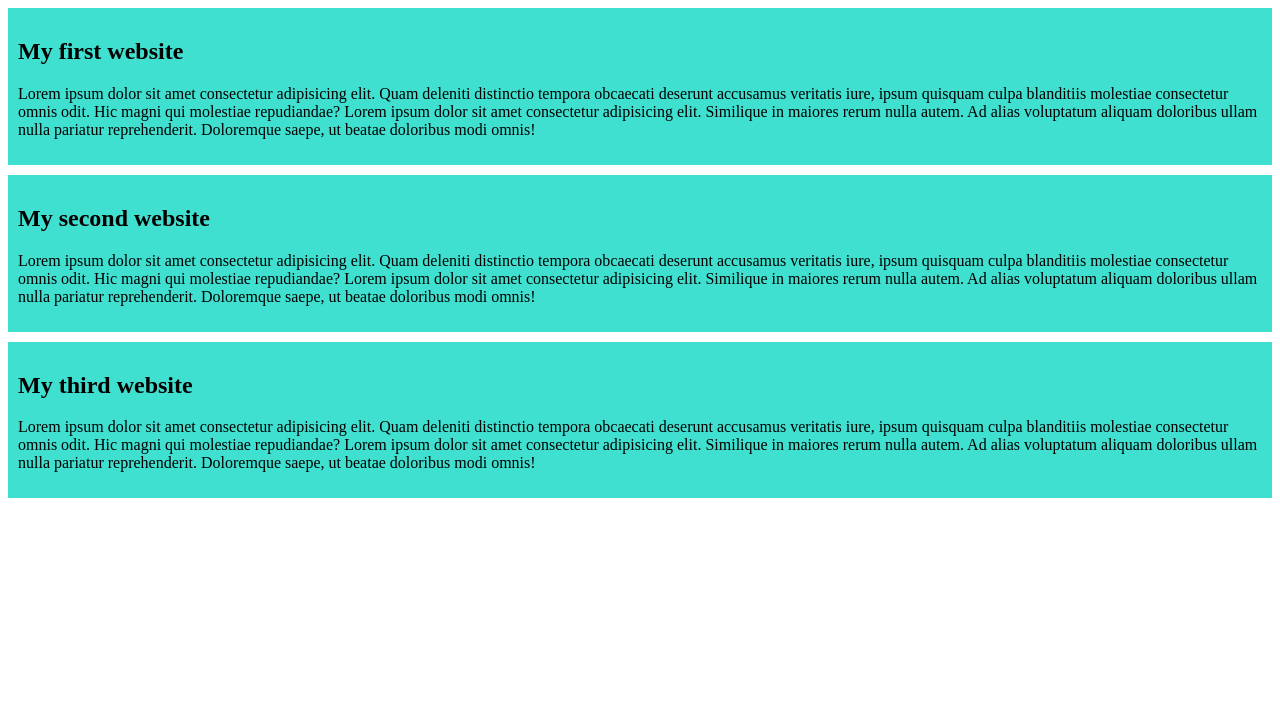
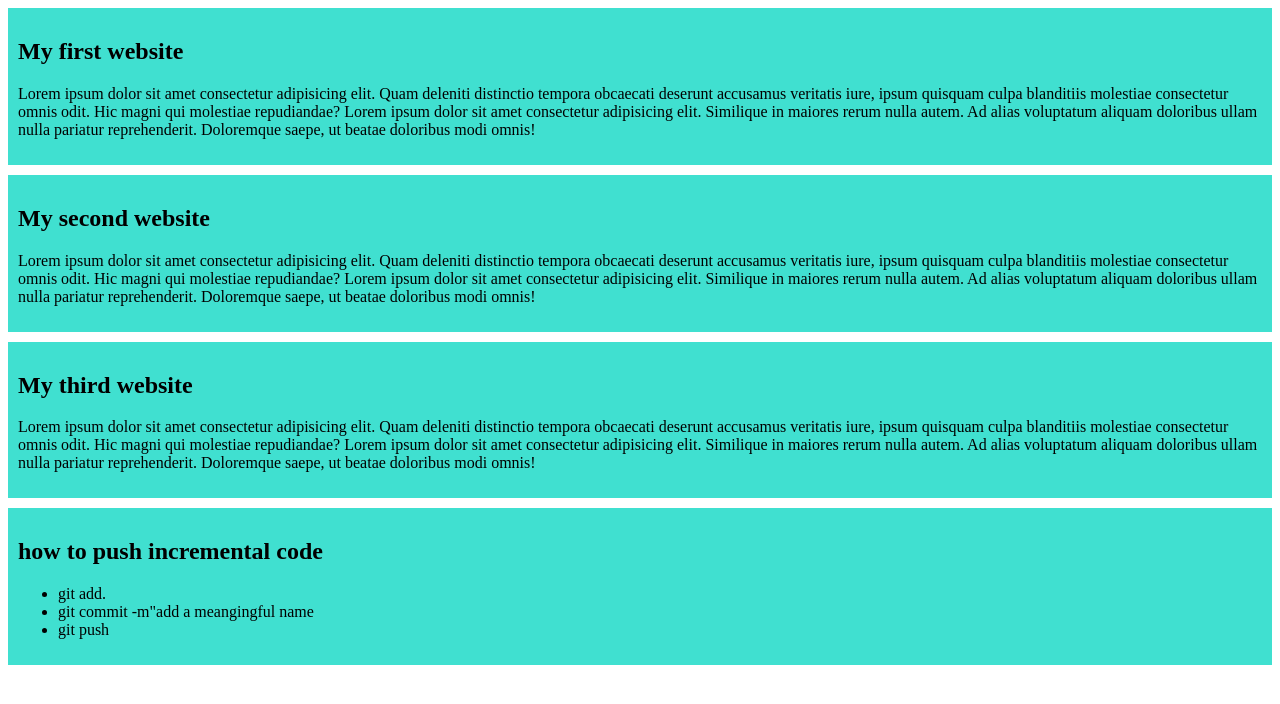
Before and after one commit to nayeem2912/my-simple-website, a plain HTML site: page index.html in a window 1280 px wide. Drawn offline with Linux system fonts and the light colour scheme.

Commit message:
added a list to incremental code

```diff
--- a/index.html
+++ b/index.html
@@ -19,6 +19,14 @@
         <h2>My third website</h2>
         <p>Lorem ipsum dolor sit amet consectetur adipisicing elit. Quam deleniti distinctio tempora obcaecati deserunt accusamus veritatis iure, ipsum quisquam culpa blanditiis molestiae consectetur omnis odit. Hic magni qui molestiae repudiandae? Lorem ipsum dolor sit amet consectetur adipisicing elit. Similique in maiores rerum nulla autem. Ad alias voluptatum aliquam doloribus ullam nulla pariatur reprehenderit. Doloremque saepe, ut beatae doloribus modi omnis!</p>
     </div>
+    <div>
+        <h2>how to push incremental code</h2>
+        <ul>
+            <li>git add.</li>
+            <li>git commit -m"add a meangingful name</li>
+            <li>git push</li>
+        </ul>
+    </div>
 
 </body>
 </html>
```
